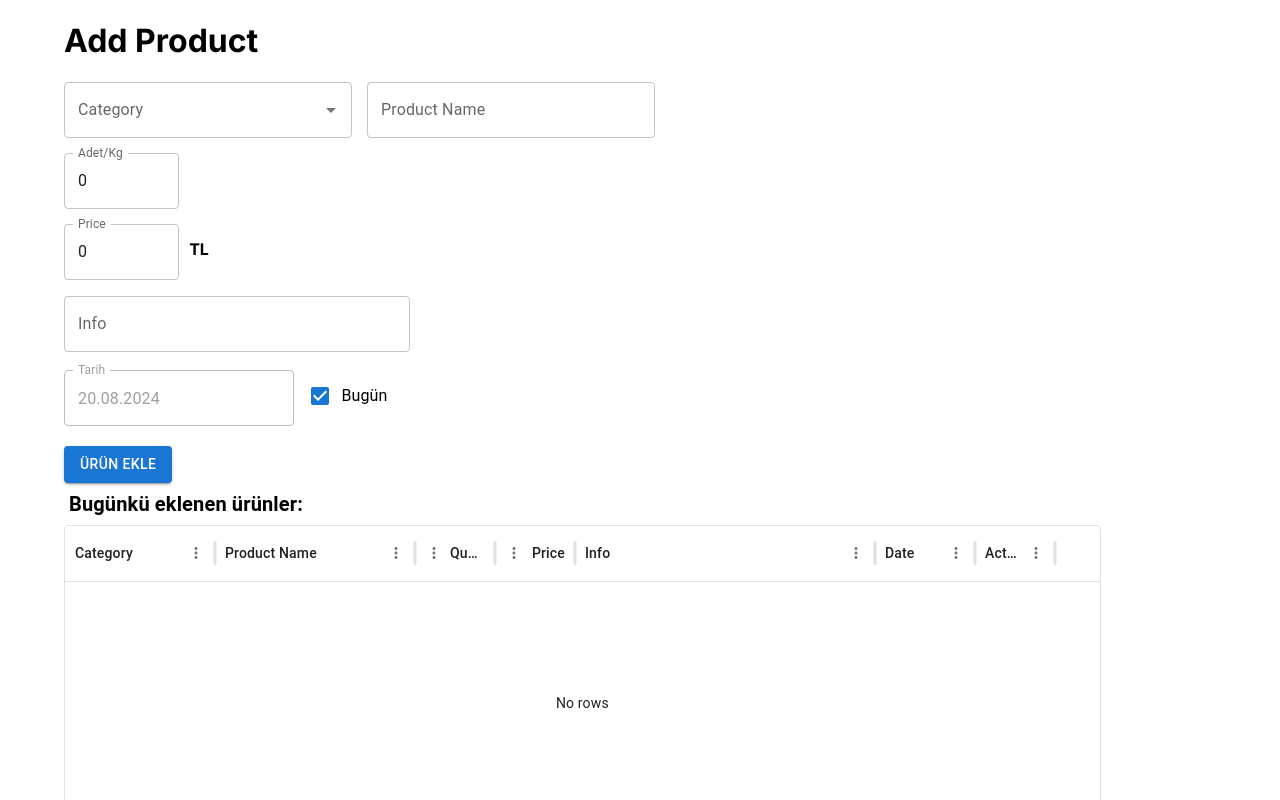
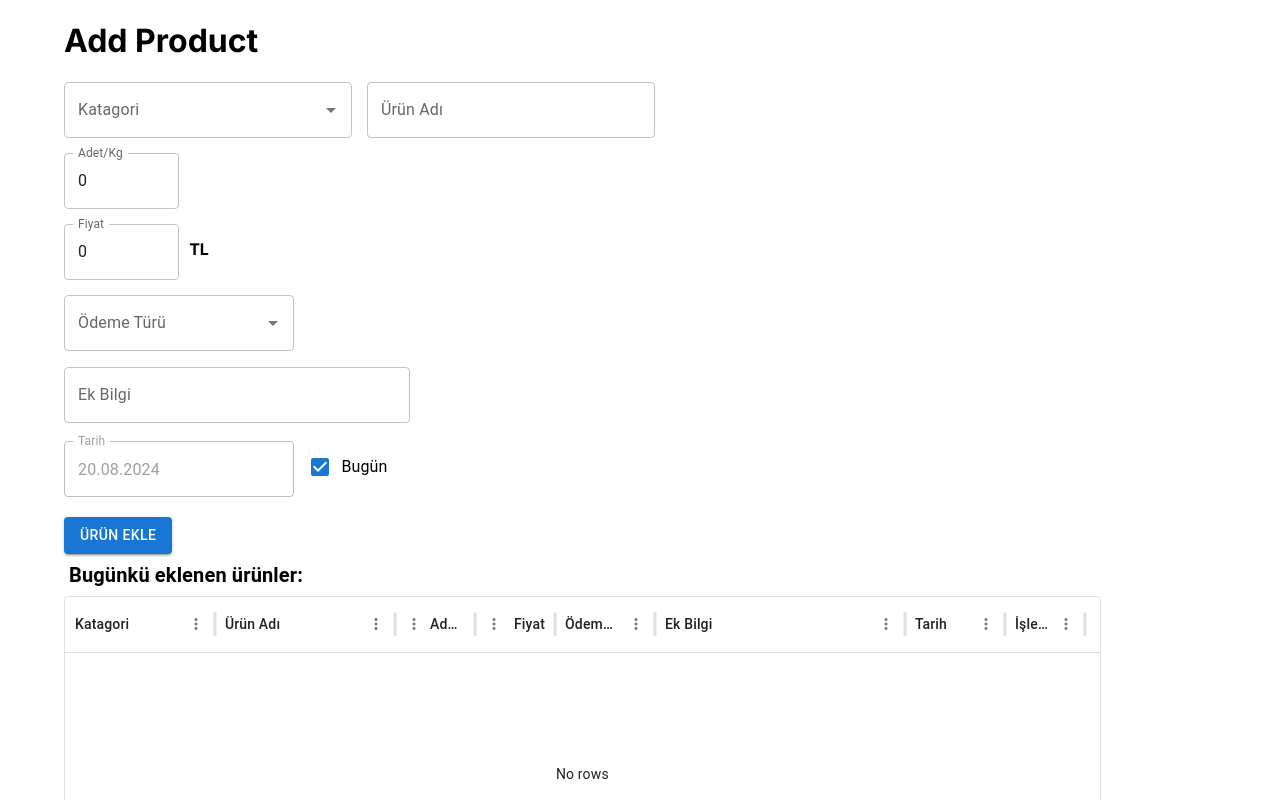
Before and after one commit to Ahmadalhomsi/meyvali-excel, a Next.js app: page / in a window 1280 px wide. Shown: the top 800 px of the page. Built offline with nearby package versions, Linux system fonts and the light colour scheme.

Commit message:
Translating lables and adding payment type field

```diff
--- a/app/page.tsx
+++ b/app/page.tsx
@@ -28,6 +28,7 @@ interface Product {
   name: string;
   quantity: number;
   price: number;
+  paymentType: string | null;
   info: string;
   date: string; // Store date as a string in YYYY-MM-DD format
 }
@@ -49,6 +50,12 @@ const categories = [
   'Ekstra Eleman',
 ];
 
+const paymentTypes = [
+  'Nakit',
+  'Kredi Kartı',
+  'Havale',
+];
+
 export default function ProductPage() {
   const [products, setProducts] = useState<Product[]>([]);
   const [currentProduct, setCurrentProduct] = useState<Product>({
@@ -57,6 +64,7 @@ export default function ProductPage() {
     name: '',
     quantity: 0,
     price: 0,
+    paymentType: null,
     info: '',
     date: dayjs().locale('tr').format('DD.MM.YYYY') // Initialize date in Turkish format
   });
@@ -92,6 +100,7 @@ export default function ProductPage() {
       name: '',
       quantity: 0,
       price: 0,
+      paymentType: null,
       info: '',
       date: dayjs().locale('tr').format('DD.MM.YYYY'), // Reset to today's date
     });
@@ -129,15 +138,16 @@ export default function ProductPage() {
   };
 
   const columns: GridColDef[] = [
-    { field: 'category', headerName: 'Category', width: 150 },
-    { field: 'name', headerName: 'Product Name', width: 200 },
-    { field: 'quantity', headerName: 'Quantity', width: 80, type: 'number'},
-    { field: 'price', headerName: 'Price', width: 80, type: 'number'},
-    { field: 'info', headerName: 'Info', width: 300 },
-    { field: 'date', headerName: 'Date', width: 100 },
+    { field: 'category', headerName: 'Katagori', width: 150 },
+    { field: 'name', headerName: 'Ürün Adı', width: 180 },
+    { field: 'quantity', headerName: 'Adet/Kg', width: 80, type: 'number' },
+    { field: 'price', headerName: 'Fiyat', width: 80, type: 'number' },
+    { field: 'paymentType', headerName: 'Ödeme Türü', width: 100 },
+    { field: 'info', headerName: 'Ek Bilgi', width: 250 },
+    { field: 'date', headerName: 'Tarih', width: 100 },
     {
       field: 'actions',
-      headerName: 'Actions',
+      headerName: 'İşlemler',
       width: 80,
       renderCell: (params) => (
         <Box>
@@ -169,13 +179,13 @@ export default function ProductPage() {
           onChange={(_, newValue) => setCurrentProduct({ ...currentProduct, category: newValue || '' })}
           isOptionEqualToValue={(option, value) => option === value}
           renderInput={(params) => (
-            <TextField {...params} label="Category" />
+            <TextField {...params} label="Katagori" />
           )}
           sx={{ width: '25%', display: 'inline-block' }} // Added display: inline-block
         />
 
         <TextField
-          label="Product Name"
+          label="Ürün Adı"
           name="name"
           value={currentProduct.name}
           onChange={handleInputChange}
@@ -194,7 +204,7 @@ export default function ProductPage() {
         <br />
 
         <TextField
-          label="Price"
+          label="Fiyat"
           name="price"
           type="number"
           value={currentProduct.price}
@@ -204,8 +214,20 @@ export default function ProductPage() {
         <h4 style={{ display: 'inline-block', marginLeft: '10px', marginTop: '30px' }}>TL</h4>
         <br />
 
+        <Autocomplete
+          options={paymentTypes}
+          getOptionLabel={(option) => option}
+          value={currentProduct.paymentType}
+          onChange={(_, newValue) => setCurrentProduct({ ...currentProduct, paymentType: newValue })}
+          isOptionEqualToValue={(option, value) => option === value}
+          renderInput={(params) => (
+            <TextField {...params} label="Ödeme Türü" />
+          )}
+          sx={{ width: '20%', marginTop: '15px' }}
+        />
+
         <TextField
-          label="Info"
+          label="Ek Bilgi"
           name="info"
           value={currentProduct.info}
           onChange={handleInputChange}
```
